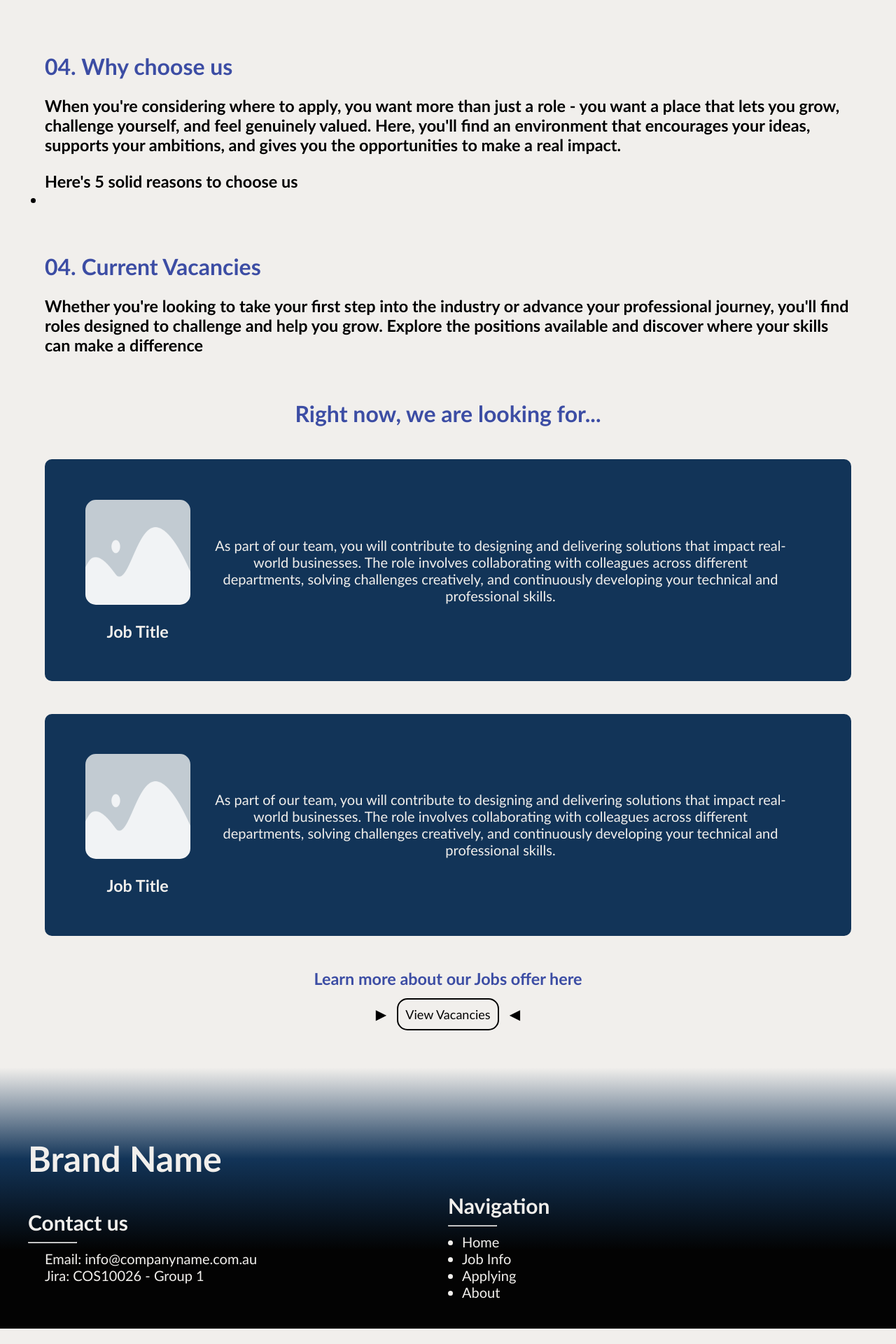
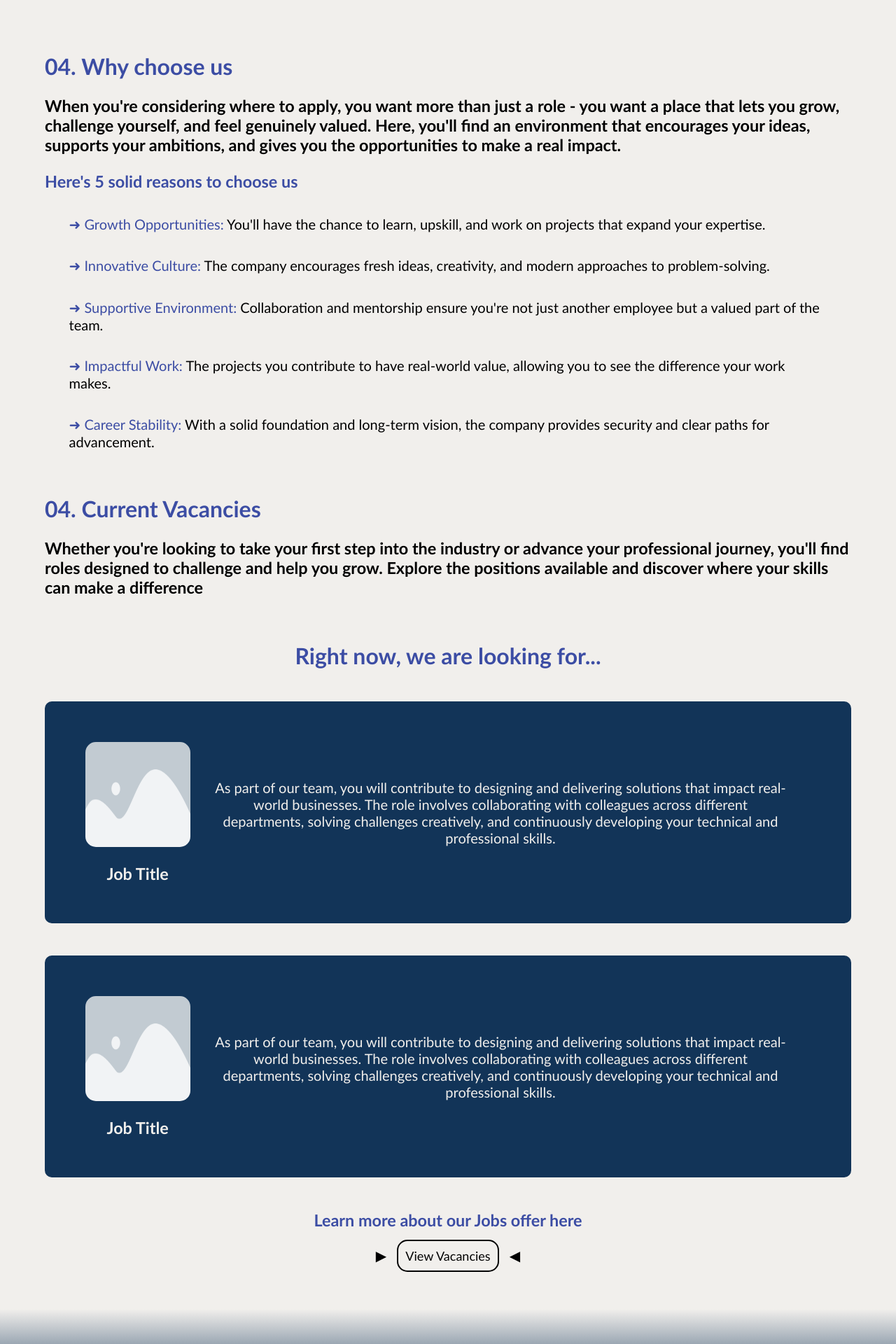
Before and after one commit to AnnNK137/project1, a PHP site: page /project1/index.html in a window 1280 px wide. Shown: the part 2498-4418 px from the top of the page at 70% size. Before the commit the page ends 4396 px from the top, so only its background shows below. Run offline with PHP 8.4, Linux system fonts and the light colour scheme.

Commit message:
added styling to section 'reason' in index.html

```diff
--- a/project1/index.html
+++ b/project1/index.html
@@ -195,6 +195,7 @@
         <!-- 03 Why choose us -->
          <section class="hp_brand_info" id="hp_reason">
             <h2 class="hp_title">04. Why choose us</h2>
+            <!-- REASON DESC -->
             <article class="hp_desc">
                 <h3>When you're considering where to apply,
                     you want more than just a role - you want a place that lets you grow,
@@ -202,15 +203,35 @@
                     environment that encourages your ideas, supports your ambitions,
                     and gives you the opportunities to make a real impact.
                 </h3>
-            </article>
+            </article> <!-- End of desc -->
             <br>
+            <!-- List of reason -->
             <section>
-                <h3>Here's 5 solid reasons to choose us</h3>
-                <ul>
-                    <li></li>
+                <h3 class="hp_highlight">Here's 5 solid reasons to choose us</h3>
+                <ul id="hp_reasons_list" class="hp_list">
+                    <li>
+                        <span class="hp_highlight">&#10140; Growth Opportunities:</span> You'll have the chance to learn,
+                        upskill, and work on projects that expand your expertise.
+                    </li>
+                    <li>
+                        <span class="hp_highlight">&#10140; Innovative Culture:</span> The company encourages fresh ideas,
+                        creativity, and modern approaches to problem-solving.
+                    </li>
+                    <li>
+                        <span class="hp_highlight">&#10140; Supportive Environment:</span> Collaboration and mentorship ensure
+                        you're not just another employee but a valued part of the team.
+                    </li>
+                    <li>
+                        <span class="hp_highlight">&#10140; Impactful Work:</span> The projects you contribute to have real-world value,
+                        allowing you to see the difference your work makes.
+                    </li>
+                    <li>
+                        <span class="hp_highlight">&#10140; Career Stability:</span> With a solid foundation and long-term vision,
+                        the company provides security and clear paths for advancement.
+                    </li>
                 </ul>
-            </section>
-         </section>
+            </section> <!-- end of list -->
+         </section> <!-- End of reason seconf -->
 
 
         <!-- 04 VACANCIES SECTION -->
@@ -267,7 +288,7 @@
                 </div> <!-- End lists -->
 
                     <br>
-                <h3 class=""><a id="hp_jobs_link" href="jobs.html">Learn more about our Jobs offer here</a></h3>
+                <h3><a class="hp_highlight" id="hp_jobs_link" href="jobs.html">Learn more about our Jobs offer here</a></h3>
                     <br>
 
                 <p>
--- a/styles/styles.css
+++ b/styles/styles.css
@@ -208,6 +208,10 @@ footer a:hover{
     transform: scale(1.2);
 }
 
+.hp_highlight{
+    color: var(--blue-hightlight);
+}
+
 /* Scroll icon */
 .hp_scroll_down_icon img{
     margin: auto;
@@ -250,7 +254,7 @@ footer a:hover{
     border-radius: 15px;
 }
 
-/* STAT GROUP STYLING */
+/* Index.html stat box below hero section */
 .hp_stat{
     color: var(--blue);
     padding: 2rem;
@@ -274,6 +278,12 @@ footer a:hover{
     margin: 5%;
 }
 
+/* Index.html reasons section */
+#hp_reasons_list li{
+    margin: 3%;
+    list-style: none;
+}
+
 /* Index.html Vacancies section */
 .hp_vacancies{
     background-color: var(--blue);
@@ -290,7 +300,6 @@ footer a:hover{
 }
 
 #hp_jobs_link{
-    color: var(--blue-hightlight);
     text-decoration: none;
 }
 
```
